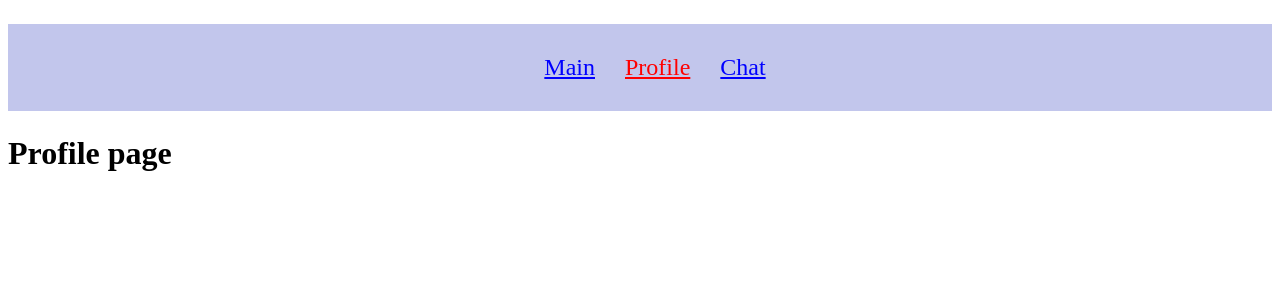
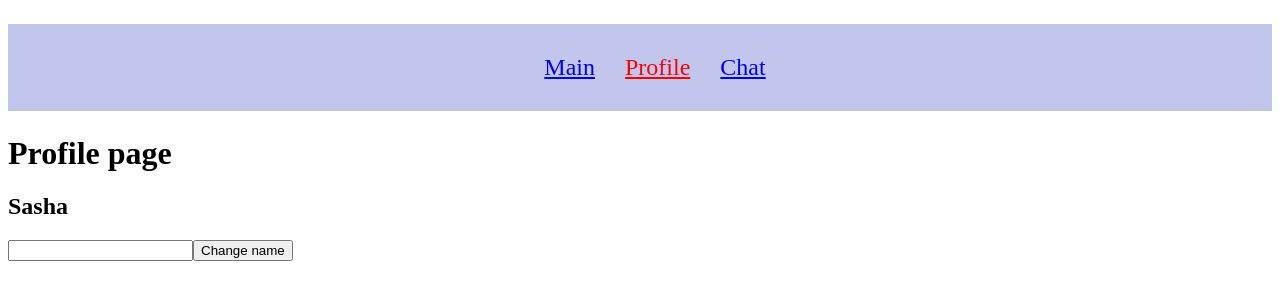
Before and after one commit to Zhbura/React, a React (Create React App) app: page /profile in a window 1280 px wide. Shown: the top 300 px of the page. Built offline with nearby package versions, Linux system fonts and the light colour scheme.

Commit message:
Выполнение д/з № 5

```diff
--- a/package.json
+++ b/package.json
@@ -12,8 +12,10 @@
     "nanoid": "^4.0.0",
     "react": "^18.2.0",
     "react-dom": "^18.2.0",
+    "react-redux": "^8.0.5",
     "react-router-dom": "^6.4.5",
     "react-scripts": "5.0.1",
+    "redux": "^4.2.0",
     "web-vitals": "^2.1.4"
   },
   "scripts": {
--- a/src/App.js
+++ b/src/App.js
@@ -6,6 +6,8 @@ import { MainPage } from './pages/MainPage'
 import { ProfilePage } from './pages/ProfilePage';
 import { ChatPage } from './pages/ChatPage';
 import { ChatList } from './components/ChatList/ChatList';
+import { Provider } from 'react-redux';
+import { store } from './store';
 
 const defaulMessages = {
   User_chat: [
@@ -37,6 +39,7 @@ export function App() {
 
   return (
     <>
+      <Provider store={store}>
         <Routes>
           <Route path='/' element={<Header />}>
             <Route index element={<MainPage />} />
@@ -54,6 +57,7 @@ export function App() {
           </Route>
           <Route path="*" element={<h1>ERROR 404, PAGE NOT FOUND</h1>}></Route>
         </Routes>
+      </Provider>
     </>
   )
 }
--- a/src/pages/ProfilePage.js
+++ b/src/pages/ProfilePage.js
@@ -1,5 +1,29 @@
+import { useState } from 'react';
+import { useSelector, useDispatch } from 'react-redux';
+import * as types from '../store/profile/types'
+
 export function ProfilePage() {
-    return(
-        <h1>Profile page</h1>
+    const name = useSelector((store) => store.name);
+    const [value, setValue] = useState('');
+    const dispatch = useDispatch();
+
+    const handleChange = () => {
+        dispatch({ type: types.CHANGE_NAME, payload: value });
+        setValue('');
+    }
+
+    return (
+        <>
+            <h1>Profile page</h1>
+            <h2>{name}</h2>
+            <input
+                type="text"
+                value={value}
+                onChange={(e) => setValue(e.target.value)}
+            />
+            <button
+                onClick={handleChange}
+            >Change name</button>
+        </>
     )
 }
--- /dev/null
+++ b/src/store/index.js
@@ -0,0 +1,6 @@
+import { createStore, compose } from 'redux';
+import { profileReducer } from './profile/reducer';
+
+const composeEnhancers = window.__REDUX_DEVTOOLS_EXTENSION_COMPOSE__ || compose;
+
+export const store = createStore(profileReducer, composeEnhancers());
--- /dev/null
+++ b/src/store/profile/reducer.js
@@ -0,0 +1,19 @@
+import * as types from './types';
+
+const initialState = {
+    name: 'Sasha'
+}
+
+export const profileReducer = (state = initialState, action) => {
+    const { type, payload } = action
+    switch (type) {
+        case types.CHANGE_NAME:
+            return {
+                ...state,
+                name: payload
+            }
+
+        default:
+            return state
+    }
+}
--- /dev/null
+++ b/src/store/profile/types.js
@@ -0,0 +1 @@
+export const CHANGE_NAME = 'CHANGE_NAME'
```
Also changed, not shown: src/store/profile/actions.js (added), 1 other file (tests, documents, lock files or other folders). Lines whose indentation alone changed are shown as unchanged.
